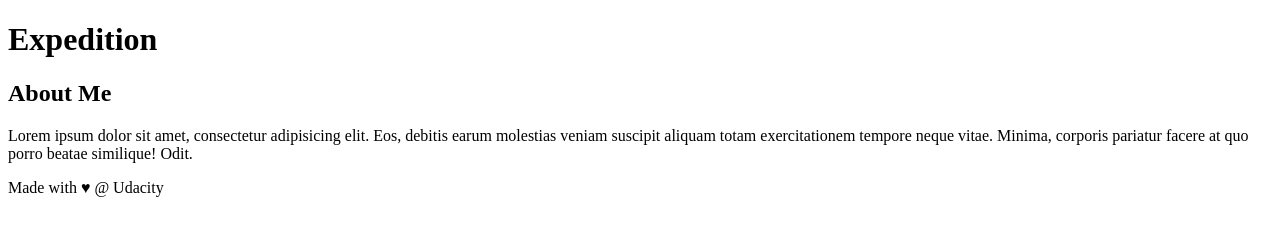
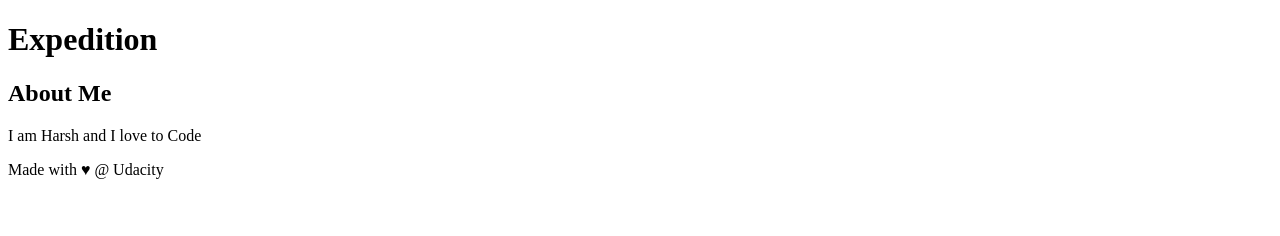
Before and after one commit to harsh098/git-pracitice-udacity, a plain HTML site: page index.html in a window 1280 px wide. Drawn offline with Linux system fonts and the light colour scheme.

Commit message:
Added some details about me

```diff
--- a/index.html
+++ b/index.html
@@ -21,7 +21,7 @@
     <aside>
     <h2>About Me</h2>
 
-    <p>Lorem ipsum dolor sit amet, consectetur adipisicing elit. Eos, debitis earum molestias veniam suscipit aliquam totam exercitationem tempore neque vitae. Minima, corporis pariatur facere at quo porro beatae similique! Odit.</p>
+    <p>I am Harsh and I love to Code</p>
     </aside>
     <footer>
         Made with ♥ @ Udacity
```
